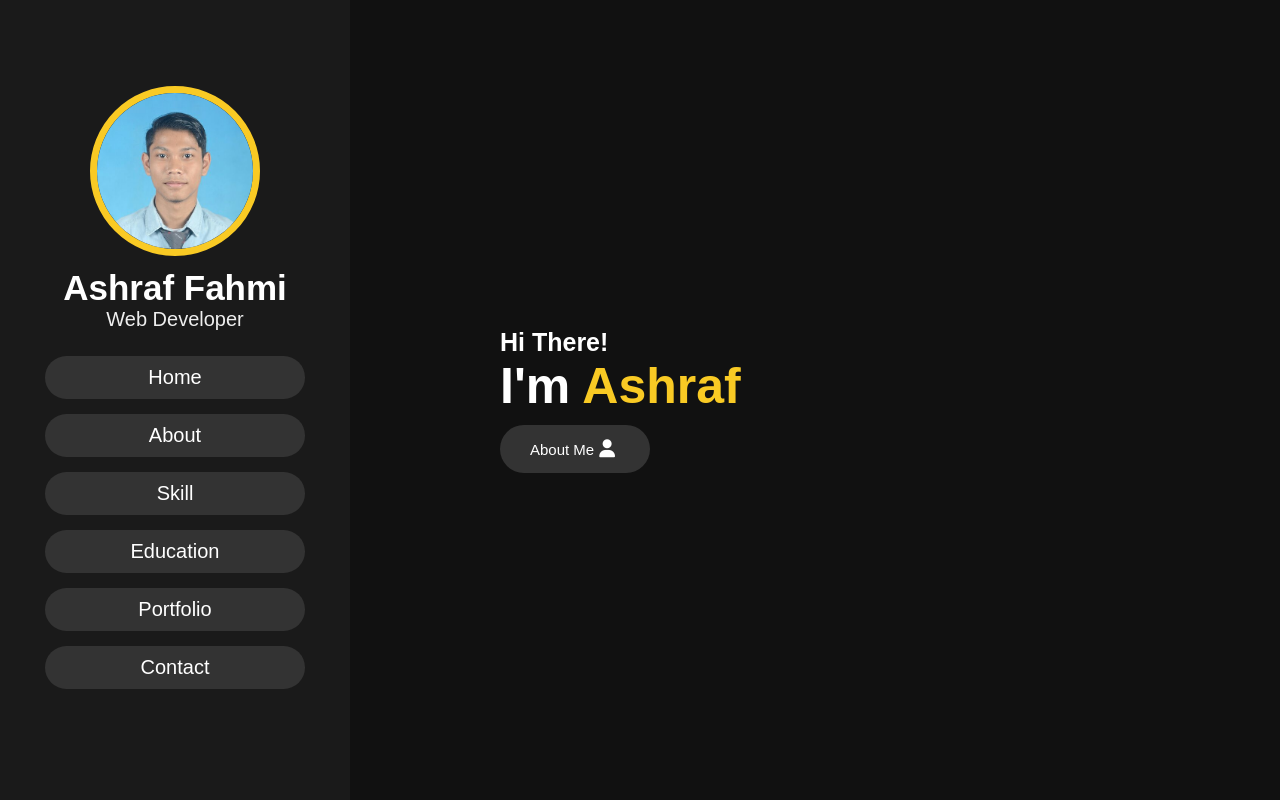
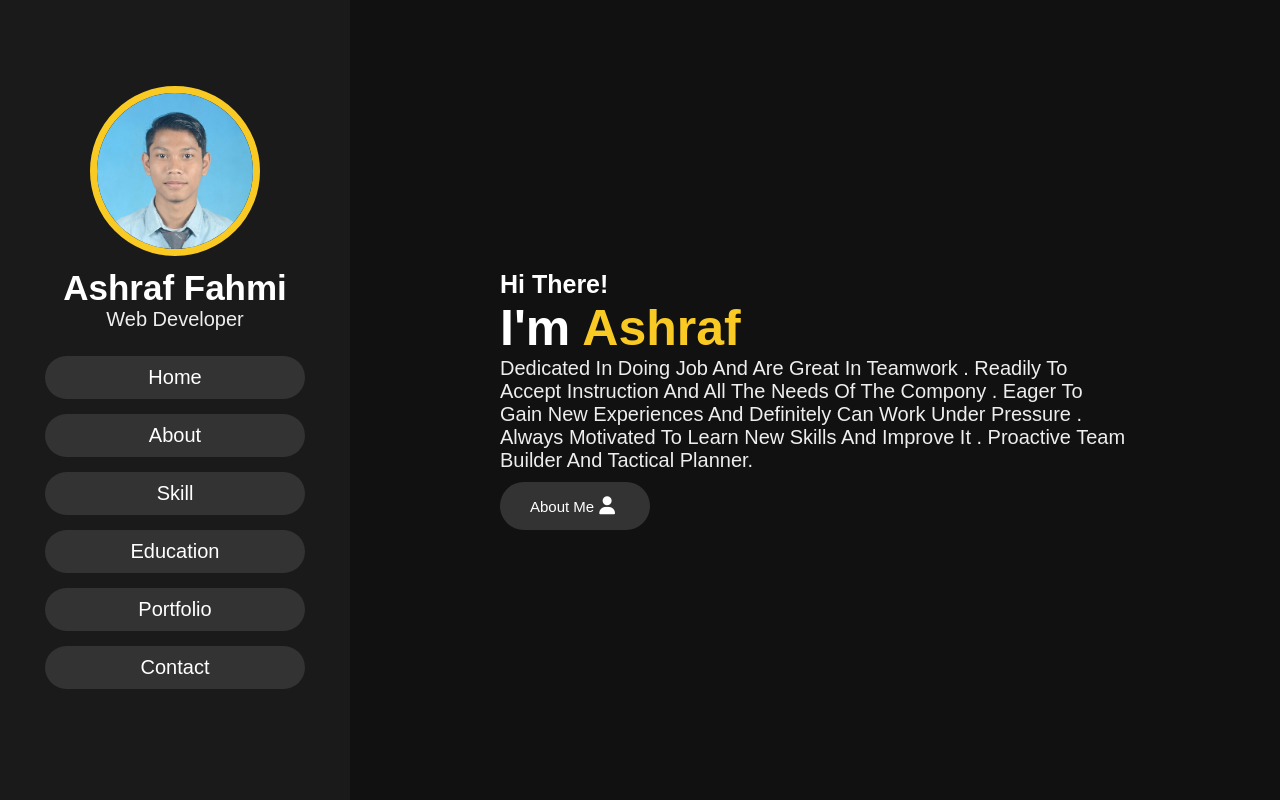
Before and after one commit to fahmiazmi/portfolio, a plain HTML site: page index.html in a window 1280 px wide. Shown: the top 800 px of the page. Drawn offline with nearby package versions, Linux system fonts and the light colour scheme.

Commit message:
Update index.html

```diff
--- a/index.html
+++ b/index.html
@@ -44,7 +44,8 @@
 
     <h3>Hi There!</h3>
     <h1>I'm <span>ashraf</span></h1>
-    <pDedicated in doing job and are great in teamwork .
+    <p>
+      Dedicated in doing job and are great in teamwork .
 Readily to accept
 instruction and all the needs of the compony . Eager to
 gain new
@@ -52,7 +53,8 @@ experiences and definitely can work under pressure .
 Always motivated
 to learn new skills and improve it . Proactive team
 builder and tactical
-planner.</p>
+planner.
+    </p>
 
     <a href="#about"><button class="btn">about me<i class="fas fa-user"></i></button></a>
 
```
